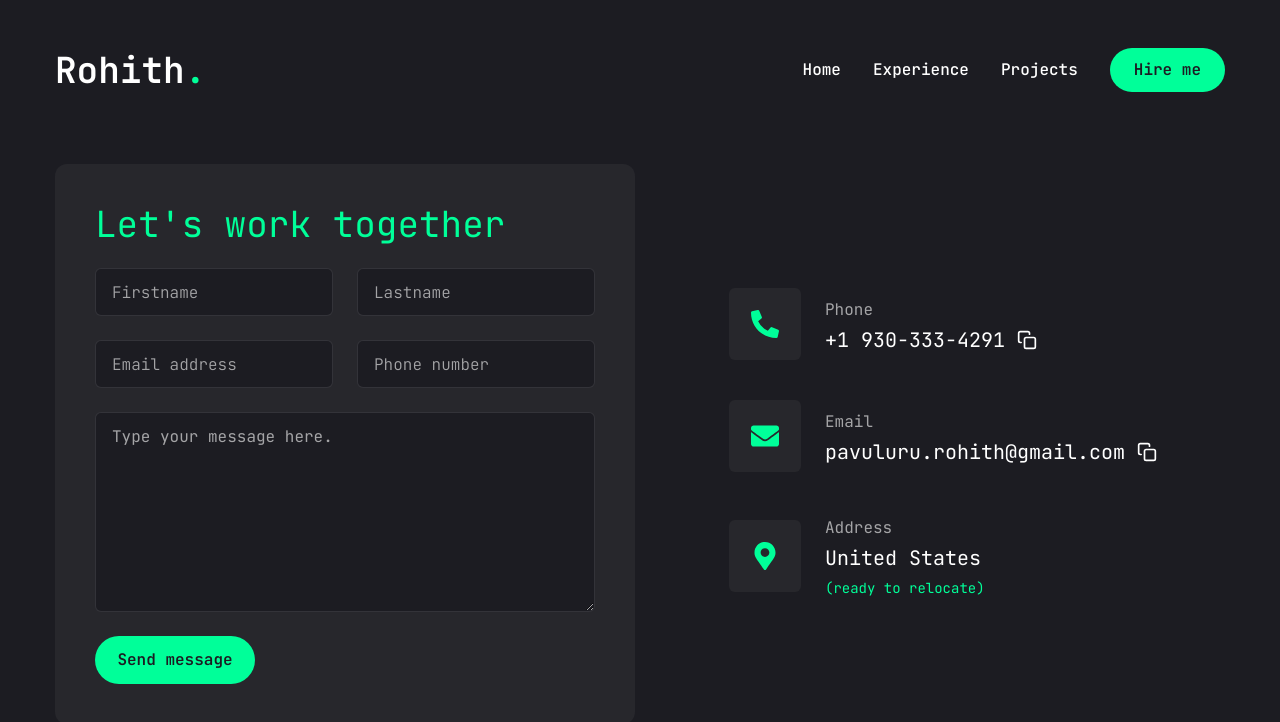
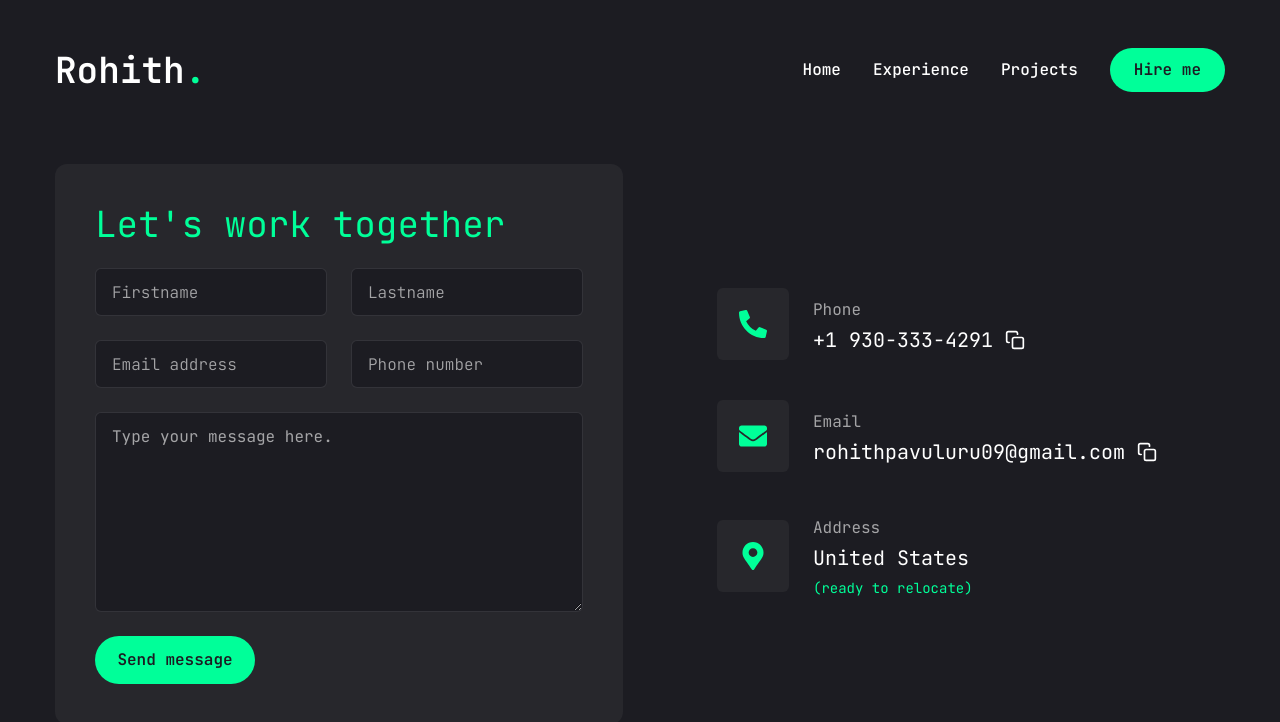
Before and after one commit to Pavulururohith/Rohith_Portfolio, a Next.js app: page /contact in a window 1280 px wide. Shown: the top 722 px of the page. Built offline with nearby package versions, Linux system fonts and the light colour scheme.

Commit message:
Update contact and resume pages

```diff
--- a/app/contact/page.jsx
+++ b/app/contact/page.jsx
@@ -49,9 +49,9 @@ const Contact = () => {
       title: "Email",
       description: (
         <div className="flex items-center gap-2">
-          <span>pavuluru.rohith@gmail.com</span>
+          <span>rohithpavuluru09@gmail.com</span>
           <button
-            onClick={() => copyToClipboard("pavuluru.rohith@gmail.com", "Email")}
+            onClick={() => copyToClipboard("rohithpavuluru09@gmail.com", "Email")}
             className="p-1 hover:text-accent transition-colors"
           >
             {copiedField === "Email" ? (
--- a/app/resume/page.jsx
+++ b/app/resume/page.jsx
@@ -96,7 +96,7 @@ const about = {
     },
     {
       fieldName: "Email",
-      fieldValue: "pavuluru.rohith@gmail.com"
+      fieldValue: "rohithpavuluru09@gmail.com"
     },
   ]
 }
```
